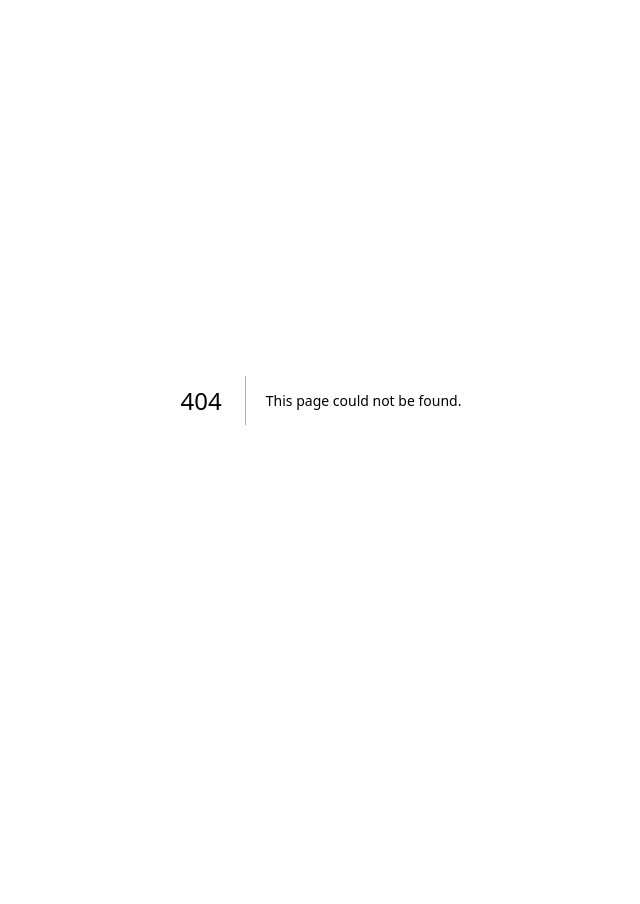
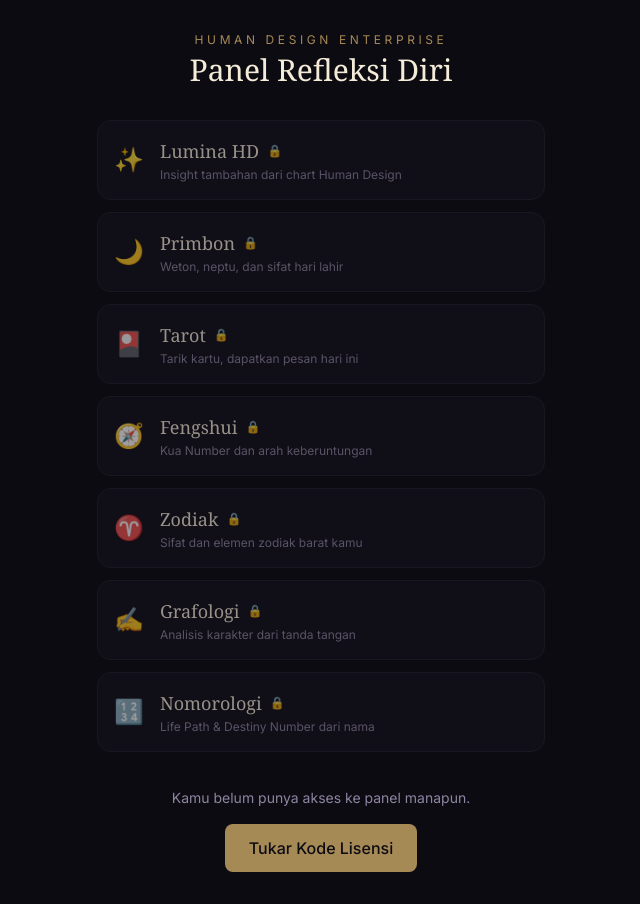
Before and after one commit to ziasuhendro-coder/human-design-enterprise, a Next.js app: page /id/panel in a window 1280 px wide. Before the commit this address had no page. Shown: the whole page, without its empty margins (319-959 px from the left). Before the commit the page ends 800 px from the top, so only its background shows below. Built offline with nearby package versions, Linux system fonts and the light colour scheme; no server answers.

Commit message:
Create page.tsx

```diff
--- /dev/null
+++ b/app/id/panel/page.tsx
@@ -0,0 +1,118 @@
+'use client';
+
+import { useState, useEffect } from 'react';
+import Link from 'next/link';
+import { createClient } from '@/lib/supabase/client'; // sesuaikan path import supabase client di project kamu
+
+const DAFTAR_PANEL = [
+  { code: 'lumina', label: 'Lumina HD', desc: 'Insight tambahan dari chart Human Design', icon: '✨', href: '/id/panel/lumina' },
+  { code: 'primbon', label: 'Primbon', desc: 'Weton, neptu, dan sifat hari lahir', icon: '🌙', href: '/id/panel/primbon' },
+  { code: 'tarot', label: 'Tarot', desc: 'Tarik kartu, dapatkan pesan hari ini', icon: '🎴', href: '/id/panel/tarot' },
+  { code: 'fengshui', label: 'Fengshui', desc: 'Kua Number dan arah keberuntungan', icon: '🧭', href: '/id/panel/fengshui' },
+  { code: 'zodiak', label: 'Zodiak', desc: 'Sifat dan elemen zodiak barat kamu', icon: '♈', href: '/id/panel/zodiak' },
+  { code: 'grafologi', label: 'Grafologi', desc: 'Analisis karakter dari tanda tangan', icon: '✍️', href: '/id/panel/grafologi' },
+  { code: 'nomorologi', label: 'Nomorologi', desc: 'Life Path & Destiny Number dari nama', icon: '🔢', href: '/id/panel/nomorologi' },
+];
+
+export default function PanelHubPage() {
+  // NOTE: pakai 'as any' karena hd_panel_access belum di lib/types/database.types.ts
+  const supabase = createClient() as any;
+
+  const [panelTerbuka, setPanelTerbuka] = useState<Set<string>>(new Set());
+  const [loading, setLoading] = useState(true);
+
+  useEffect(() => {
+    muatAksesPanel();
+  }, []);
+
+  async function muatAksesPanel() {
+    setLoading(true);
+    const {
+      data: { user },
+    } = await supabase.auth.getUser();
+
+    if (!user) {
+      setLoading(false);
+      return;
+    }
+
+    const { data } = await supabase
+      .from('hd_panel_access')
+      .select('panel_code, is_active, expires_at')
+      .eq('user_id', user.id)
+      .eq('is_active', true);
+
+    const sekarang = new Date();
+    const kodeAktif = new Set<string>(
+      (data ?? [])
+        .filter((row: any) => !row.expires_at || new Date(row.expires_at) > sekarang)
+        .map((row: any) => row.panel_code)
+    );
+
+    setPanelTerbuka(kodeAktif);
+    setLoading(false);
+  }
+
+  return (
+    <div className="min-h-screen bg-[#0d0b12] text-[#ece6da] px-5 py-8">
+      <div className="mx-auto max-w-md">
+        <header className="mb-8 text-center">
+          <p className="text-xs tracking-[0.3em] uppercase text-[#a68a56] mb-1">
+            Human Design Enterprise
+          </p>
+          <h1 className="font-serif text-3xl text-[#f4ecd8]">Panel Refleksi Diri</h1>
+        </header>
+
+        {loading ? (
+          <p className="text-center text-sm text-[#5c5468]">Memuat akses panel...</p>
+        ) : (
+          <div className="space-y-3">
+            {DAFTAR_PANEL.map((p) => {
+              const terbuka = panelTerbuka.has(p.code);
+              const Konten = (
+                <div
+                  className={`rounded-xl border px-4 py-4 flex items-center gap-4 transition ${
+                    terbuka
+                      ? 'border-[#332c40] bg-[#171420] active:scale-[0.98]'
+                      : 'border-[#241f2e] bg-[#131019] opacity-60'
+                  }`}
+                >
+                  <span className="text-2xl">{p.icon}</span>
+                  <div className="flex-1">
+                    <div className="flex items-center gap-2">
+                      <span className="font-serif text-lg text-[#f4ecd8]">{p.label}</span>
+                      {!terbuka && <span className="text-xs text-[#5c5468]">🔒</span>}
+                    </div>
+                    <p className="text-xs text-[#8d84a0] mt-0.5">{p.desc}</p>
+                  </div>
+                </div>
+              );
+
+              return terbuka ? (
+                <Link key={p.code} href={p.href}>
+                  {Konten}
+                </Link>
+              ) : (
+                <div key={p.code}>{Konten}</div>
+              );
+            })}
+
+            {panelTerbuka.size === 0 && (
+              <div className="text-center pt-6">
+                <p className="text-sm text-[#8d84a0] mb-4">
+                  Kamu belum punya akses ke panel manapun.
+                </p>
+                <Link
+                  href="/id/redeem"
+                  className="inline-block rounded-lg bg-[#a68a56] text-[#0d0b12] font-medium px-6 py-3"
+                >
+                  Tukar Kode Lisensi
+                </Link>
+              </div>
+            )}
+          </div>
+        )}
+      </div>
+    </div>
+  );
+}
```
